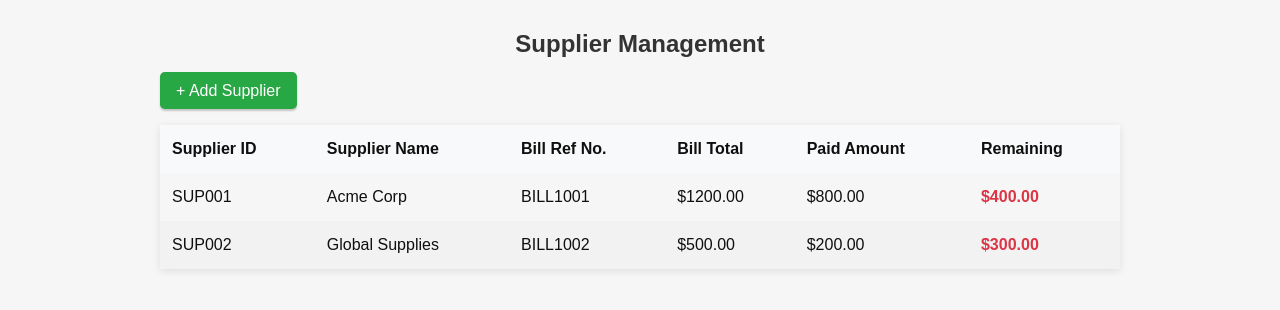
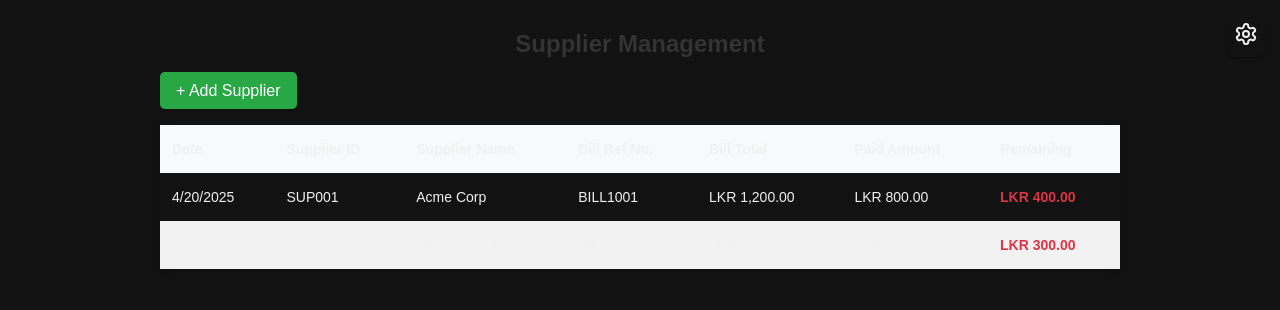
Before and after one commit to Tharindusb/simple-billing-app, a React (Vite) app: page / in a window 1280 px wide. Shown: the top 310 px of the page. Built offline with nearby package versions, Linux system fonts and the light colour scheme.

Commit message:
Add Settings

```diff
--- a/src/App.css
+++ b/src/App.css
@@ -5,20 +5,35 @@
 .logo.react:hover {
   filter: drop-shadow(0 0 2em #61dafb);
 }
+
 :root {
   font-family: Inter, Avenir, Helvetica, Arial, sans-serif;
   font-size: 16px;
   line-height: 24px;
   font-weight: 400;
 
-  color: #0f0f0f;
-  background-color: #f6f6f6;
+  --bg: #f6f6f6;
+  --fg: #0f0f0f;
+
+  color: var(--fg);
+  background-color: var(--bg);
 
   font-synthesis: none;
   text-rendering: optimizeLegibility;
   -webkit-font-smoothing: antialiased;
   -moz-osx-font-smoothing: grayscale;
   -webkit-text-size-adjust: 100%;
+}
+
+[data-theme="dark"] {
+  --bg: #121212;
+  --fg: #f1f1f1;
+}
+
+.App {
+  background: var(--bg);
+  color: var(--fg);
+  min-height: 100vh;
 }
 
 .container {
@@ -68,7 +83,7 @@ button {
   font-size: 1em;
   font-weight: 500;
   font-family: inherit;
-  color: #0f0f0f;
+  color: var(--fg);
   background-color: #ffffff;
   transition: border-color 0.25s;
   box-shadow: 0 2px 2px rgba(0, 0, 0, 0.2);
@@ -95,10 +110,78 @@ button {
   margin-right: 5px;
 }
 
+/* 🛠 Settings Button */
+.settings-btn {
+  position: fixed;
+  top: 1rem;
+  right: 1rem;
+  background: transparent;
+  border: none;
+  color: var(--fg);
+  cursor: pointer;
+  padding: 0.4rem;
+  z-index: 1001;
+}
+.settings-btn:hover {
+  opacity: 0.8;
+}
+
+/* 🛠 Settings Modal */
+.settings-overlay {
+  position: fixed;
+  inset: 0;
+  background: rgba(0, 0, 0, 0.4);
+  backdrop-filter: blur(3px);
+  display: flex;
+  align-items: center;
+  justify-content: center;
+  z-index: 1000;
+}
+.settings-content {
+  background: var(--bg);
+  color: var(--fg);
+  padding: 2rem;
+  border-radius: 0.5rem;
+  width: 320px;
+  box-shadow: 0 6px 16px rgba(0, 0, 0, 0.3);
+}
+.settings-content h3 {
+  margin-top: 0;
+  margin-bottom: 1rem;
+}
+.settings-content label {
+  display: block;
+  margin: 1rem 0 0.5rem;
+  font-size: 0.9rem;
+}
+.settings-content select,
+.settings-content input {
+  width: 100%;
+  padding: 0.5rem;
+  font-size: 1rem;
+  margin-bottom: 1rem;
+}
+.theme-toggle {
+  margin-top: 0.5rem;
+  padding: 0.5rem;
+  font-size: 0.9rem;
+  width: 100%;
+}
+
+.close-btn {
+  margin-top: 1rem;
+  width: 100%;
+  background-color: #dc3545;
+  color: white;
+}
+.close-btn:hover {
+  background-color: #c82333;
+}
+
 @media (prefers-color-scheme: dark) {
   :root {
-    color: #f6f6f6;
-    background-color: #2f2f2f;
+    --bg: #2f2f2f;
+    --fg: #f6f6f6;
   }
 
   a:hover {
@@ -110,6 +193,7 @@ button {
     color: #ffffff;
     background-color: #0f0f0f98;
   }
+
   button:active {
     background-color: #0f0f0f69;
   }
--- a/src/App.jsx
+++ b/src/App.jsx
@@ -1,12 +1,24 @@
-import React from "react";
-import SupplierManagement from "./components/SupplierManagement.jsx";
+// src/App.jsx
+import React, { useState } from "react";
+import { SettingsProvider } from "./context/SettingsContext";
+import SupplierManagement from "./components/SupplierManagement";
+import SettingsButton from "./components/SettingsButton";
+import SettingsModal from "./components/SettingsModal";
 import "./App.css";
 
 function App() {
+  const [showSettings, setShowSettings] = useState(false);
+
   return (
-    <div className="App">
-      <SupplierManagement />
-    </div>
+    <SettingsProvider>
+      <div className="App">
+        <SettingsButton onClick={() => setShowSettings(true)} />
+        <SupplierManagement />
+        {showSettings && (
+          <SettingsModal onClose={() => setShowSettings(false)} />
+        )}
+      </div>
+    </SettingsProvider>
   );
 }
 
--- a/src/components/AddSupplierModal.jsx
+++ b/src/components/AddSupplierModal.jsx
@@ -1,3 +1,4 @@
+// src/components/AddSupplierModal.jsx
 import React, { useState } from "react";
 import "../styles/AddSupplierModal.css";
 
@@ -8,6 +9,7 @@ export default function AddSupplierModal({ onClose, onAdd }) {
     billRef: "",
     total: "",
     paid: "",
+    date: "", // (new)
   });
 
   function handleChange(e) {
@@ -23,6 +25,7 @@ export default function AddSupplierModal({ onClose, onAdd }) {
       billRef: form.billRef,
       total: parseFloat(form.total),
       paid: parseFloat(form.paid),
+      date: form.date, // (new)
     };
     onAdd(newSupplier);
   }
@@ -32,6 +35,16 @@ export default function AddSupplierModal({ onClose, onAdd }) {
       <div className="modal-content">
         <h3>Add New Supplier</h3>
         <form onSubmit={handleSubmit} className="supplier-form">
+          <label>
+            Date {/* (new) */}
+            <input
+              name="date"
+              type="date"
+              value={form.date}
+              onChange={handleChange}
+              required
+            />
+          </label>
           <label>
             Supplier ID
             <input name="id" value={form.id} onChange={handleChange} required />
--- /dev/null
+++ b/src/components/SettingsButton.jsx
@@ -0,0 +1,16 @@
+// src/components/SettingsButton.jsx
+import React from "react";
+import { Settings } from "lucide-react";
+import "../styles/SettingsButton.css";
+
+export default function SettingsButton({ onClick }) {
+  return (
+    <button
+      className="settings-btn"
+      onClick={onClick}
+      aria-label="Open settings"
+    >
+      <Settings size={24} strokeWidth={2} />
+    </button>
+  );
+}
--- /dev/null
+++ b/src/components/SettingsModal.jsx
@@ -0,0 +1,72 @@
+// src/components/SettingsModal.jsx
+import React, { useState, useEffect } from "react";
+import { useSettings } from "../context/SettingsContext";
+import "../styles/SettingsModal.css";
+
+export default function SettingsModal({ onClose }) {
+  const { currency, setCurrency, fontSize, setFontSize, theme, toggleTheme } =
+    useSettings();
+
+  // Local state to edit before applying
+  const [draftCurrency, setDraftCurrency] = useState(currency);
+  const [draftFontSize, setDraftFontSize] = useState(fontSize);
+
+  // Keep local in sync if context changes elsewhere
+  useEffect(() => setDraftCurrency(currency), [currency]);
+  useEffect(() => setDraftFontSize(fontSize), [fontSize]);
+
+  const handleApply = () => {
+    setCurrency(draftCurrency);
+    setFontSize(draftFontSize);
+    onClose();
+  };
+
+  return (
+    <div className="settings-overlay">
+      <div className="settings-content">
+        <h3>Application Settings</h3>
+
+        <label>
+          Currency
+          <select
+            value={draftCurrency}
+            onChange={(e) => setDraftCurrency(e.target.value)}
+          >
+            <option value="USD">USD ($)</option>
+            <option value="EUR">EUR (€)</option>
+            <option value="GBP">GBP (£)</option>
+            <option value="LKR">LKR (Rs.)</option>
+            {/* add more as needed */}
+          </select>
+        </label>
+
+        <label>
+          Font Size
+          <input
+            type="number"
+            min="10"
+            max="24"
+            value={draftFontSize}
+            onChange={(e) => setDraftFontSize(Number(e.target.value))}
+          />
+        </label>
+
+        <label>
+          Theme
+          <button onClick={toggleTheme} className="theme-toggle">
+            Switch to {theme === "light" ? "Dark" : "Light"} Mode
+          </button>
+        </label>
+
+        <div className="form-actions">
+          <button onClick={onClose} className="btn-cancel">
+            Cancel
+          </button>
+          <button onClick={handleApply} className="btn-submit">
+            Apply
+          </button>
+        </div>
+      </div>
+    </div>
+  );
+}
--- a/src/components/SupplierManagement.jsx
+++ b/src/components/SupplierManagement.jsx
@@ -1,3 +1,4 @@
+// src/components/SupplierManagement.jsx
 import React, { useState } from "react";
 import SupplierTable from "./SupplierTable";
 import AddSupplierButton from "./AddSupplierButton";
@@ -5,13 +6,13 @@ import AddSupplierModal from "./AddSupplierModal";
 import "../styles/SupplierManagement.css";
 
 const initialSuppliers = [
-  // example data; you can fetch from API instead
   {
     id: "SUP001",
     name: "Acme Corp",
     billRef: "BILL1001",
     total: 1200,
     paid: 800,
+    date: "2025-04-20", // (new) date of invoice/bill
   },
   {
     id: "SUP002",
@@ -19,6 +20,7 @@ const initialSuppliers = [
     billRef: "BILL1002",
     total: 500,
     paid: 200,
+    date: "2025-04-18", // (new)
   },
 ];
 
--- a/src/components/SupplierTable.jsx
+++ b/src/components/SupplierTable.jsx
@@ -1,11 +1,24 @@
+// src/components/SupplierTable.jsx
 import React from "react";
+import { useSettings } from "../context/SettingsContext";
 import "../styles/SupplierTable.css";
 
 export default function SupplierTable({ suppliers }) {
+  const { currency, fontSize } = useSettings();
+
+  const format = (value) =>
+    new Intl.NumberFormat(undefined, {
+      style: "currency",
+      currency,
+      minimumFractionDigits: 2,
+      maximumFractionDigits: 2,
+    }).format(value);
+
   return (
-    <table className="supplier-table">
+    <table className="supplier-table" style={{ fontSize: `${fontSize}px` }}>
       <thead>
         <tr>
+          <th>Date</th>
           <th>Supplier ID</th>
           <th>Supplier Name</th>
           <th>Bill Ref No.</th>
@@ -17,17 +30,19 @@ export default function SupplierTable({ suppliers }) {
       <tbody>
         {suppliers.map((s) => {
           const remaining = s.total - s.paid;
+          const formattedDate = new Date(s.date).toLocaleDateString();
           return (
-            <tr key={s.id}>
+            <tr key={`${s.id}-${s.billRef}`}>
+              <td>{formattedDate}</td>
               <td>{s.id}</td>
               <td>{s.name}</td>
               <td>{s.billRef}</td>
-              <td>${s.total.toFixed(2)}</td>
-              <td>${s.paid.toFixed(2)}</td>
+              <td>{format(s.total)}</td>
+              <td>{format(s.paid)}</td>
               <td
                 className={remaining > 0 ? "remaining-due" : "remaining-clear"}
               >
-                ${remaining.toFixed(2)}
+                {format(remaining)}
               </td>
             </tr>
           );
--- /dev/null
+++ b/src/context/SettingsContext.jsx
@@ -0,0 +1,55 @@
+// src/contexts/SettingsContext.js
+import React, { createContext, useContext, useState, useEffect } from "react";
+
+const SettingsContext = createContext();
+
+/** Custom hook to access settings */
+export const useSettings = () => useContext(SettingsContext);
+
+export function SettingsProvider({ children }) {
+  // Currency code (e.g. "USD", "EUR")
+  const [currency, setCurrency] = useState("LKR");
+
+  // Base font size for the app
+  const [fontSize, setFontSize] = useState(14);
+
+  // Theme: 'light' or 'dark'
+  const [theme, setTheme] = useState(() => {
+    // 1. Try stored preference
+    const stored = localStorage.getItem("app-theme");
+    if (stored === "light" || stored === "dark") {
+      return stored;
+    }
+    // 2. Fallback to system preference
+    return window.matchMedia?.("(prefers-color-scheme: light)").matches
+      ? "dark"
+      : "light";
+  });
+
+  // Whenever theme changes:
+  //  • persist to localStorage
+  //  • update the <html> data-theme attribute for CSS variables
+  useEffect(() => {
+    localStorage.setItem("app-theme", theme);
+    document.documentElement.setAttribute("data-theme", theme);
+  }, [theme]);
+
+  // Toggle between light & dark
+  const toggleTheme = () =>
+    setTheme((prev) => (prev === "light" ? "dark" : "light"));
+
+  return (
+    <SettingsContext.Provider
+      value={{
+        currency,
+        setCurrency,
+        fontSize,
+        setFontSize,
+        theme,
+        toggleTheme,
+      }}
+    >
+      {children}
+    </SettingsContext.Provider>
+  );
+}
--- /dev/null
+++ b/src/styles/SettingsButton.css
@@ -0,0 +1,9 @@
+/* src/components/SettingsButton.css */
+.settings-btn {
+    position: fixed;
+    top: 1rem;
+    right: 1rem;
+    background: transparent;
+    border: none;
+    cursor: pointer;
+  }
--- /dev/null
+++ b/src/styles/SettingsModal.css
@@ -0,0 +1,24 @@
+/* src/components/SettingsModal.css */
+.form-actions {
+    display: flex;
+    justify-content: flex-end;
+    gap: 0.5rem;
+    margin-top: 1.5rem;
+  }
+
+  .btn-cancel {
+    background: transparent;
+    color: var(--fg);
+    border: 1px solid currentColor;
+    padding: 0.5rem 1rem;
+  }
+
+  .btn-submit {
+    background-color: #007bff;
+    color: white;
+    border: none;
+    padding: 0.5rem 1rem;
+  }
+  .btn-submit:hover {
+    background-color: #0069d9;
+  }
```
